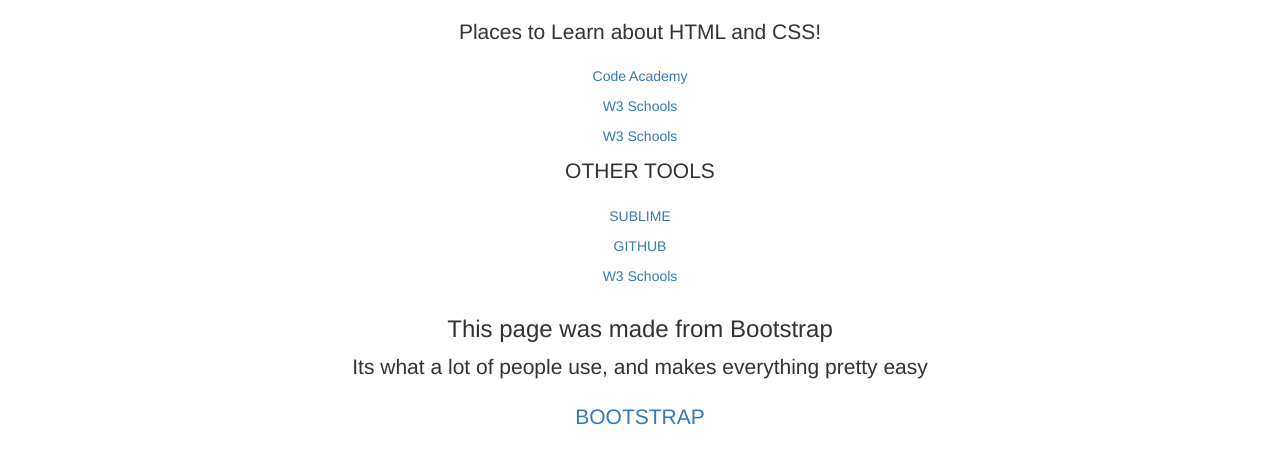
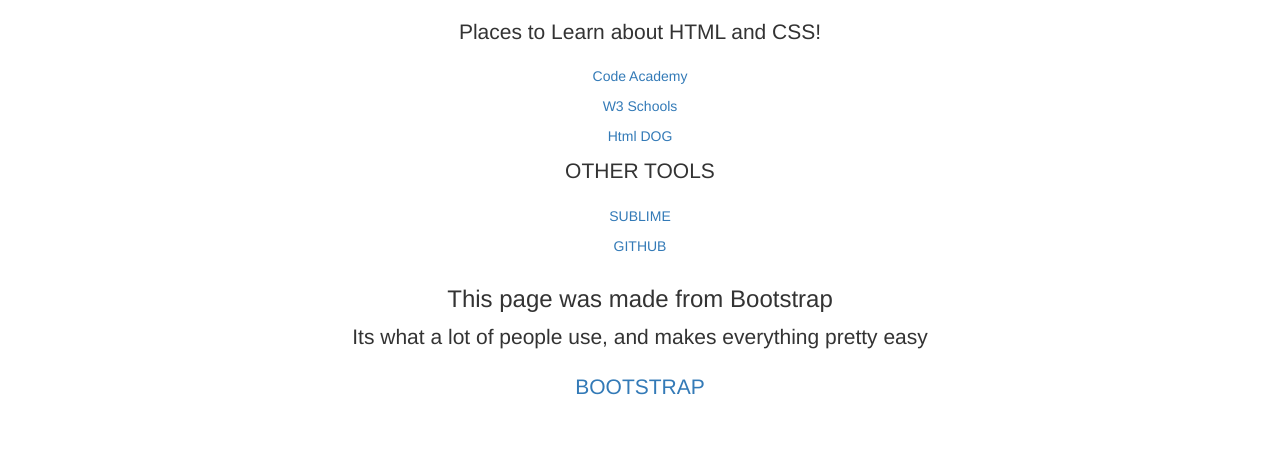
Before and after one commit to ggrahambaker/kups-portal, a plain HTML site: page index.html in a window 1280 px wide. Shown: the part 172-636 px from the top of the page. Drawn offline with nearby package versions, Linux system fonts and the light colour scheme.

Commit message:
changing links

```diff
--- a/index.html
+++ b/index.html
@@ -71,7 +71,7 @@
                   <a href="http://www.w3schools.com/html/"><li>W3 Schools</li></a>
                 </ul>
                 <ul class="list-unstyled">
-                  <a href="http://htmldog.com/guides/html/beginner/"><li>W3 Schools</li></a>
+                  <a href="http://htmldog.com/guides/html/beginner/"><li>Html DOG</li></a>
                 </ul>
 
                 <p class="lead">OTHER TOOLS</p>
@@ -81,9 +81,7 @@
                 <ul class="list-unstyled">
                   <a href="https://github.com/"><li>GITHUB</li></a>
                 </ul>
-                <ul class="list-unstyled">
-                  <a href="http://htmldog.com/guides/html/beginner/"><li>W3 Schools</li></a>
-                </ul>
+
 
             </div>
         </div>
```
